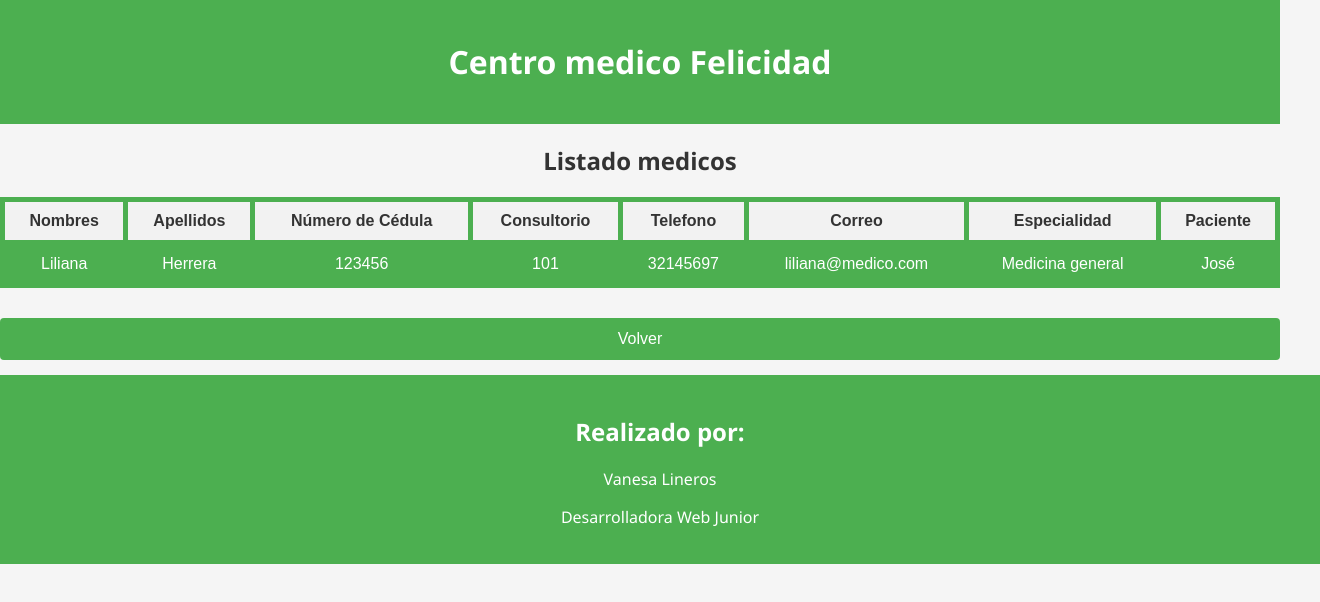
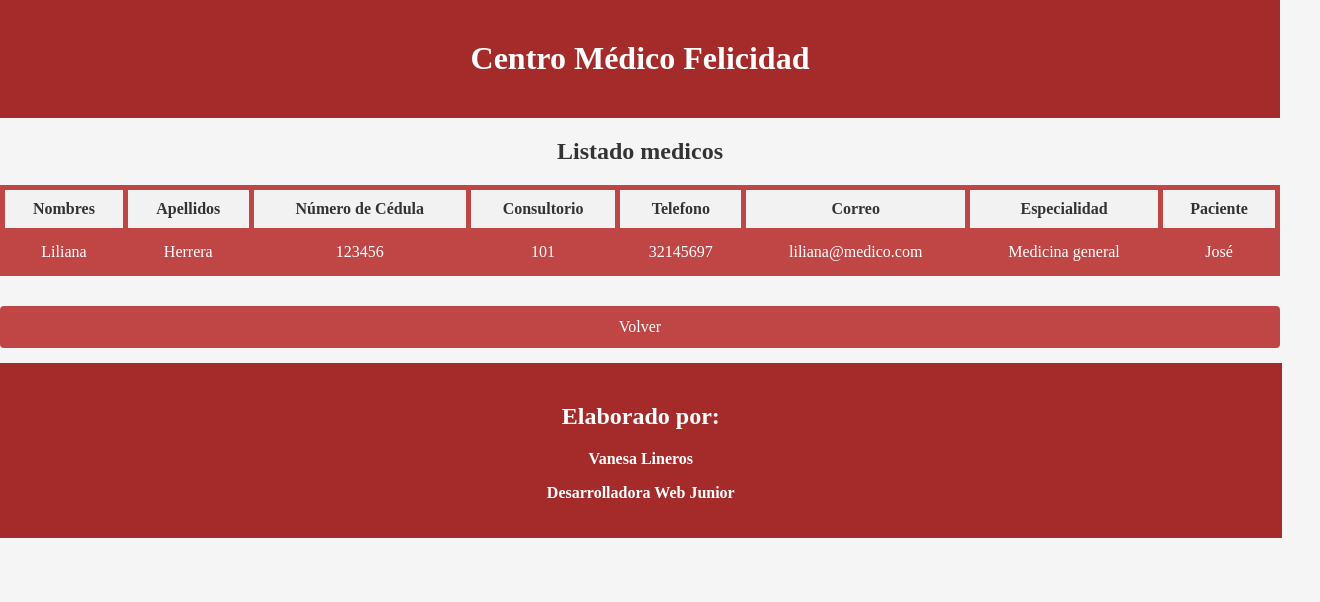
Before and after one commit to vanesalineros/Primer-Proyecto, a plain HTML site: page html/listado-medicos.html in a window 1280 px wide. Shown: the whole page, 1320 px wide, since content can reach past the window. Drawn offline with Linux system fonts and the light colour scheme.

Commit message:
Modificando Primer Proyecto

```diff
--- a/html/listado-medicos.html
+++ b/html/listado-medicos.html
@@ -8,7 +8,7 @@
 </head>
 <body>
     <header>
-        <h1>Centro medico Felicidad</h1>
+        <h1>Centro Médico Felicidad</h1>
     </header>
     <main>
         <h2>Listado medicos</h2>
@@ -42,9 +42,9 @@
         <a href="../index.html"><input type="button" value="Volver"></a>
     </main>
     <footer>
-        <h2>Realizado por:</h2>
-        <p>Vanesa Lineros</p>
-        <p>Desarrolladora Web Junior</p>
+        <h2>Elaborado por:</h2>
+        <p><b>Vanesa Lineros</b></p>
+        <p><b>Desarrolladora Web Junior</b></p>
     </footer>
     <script src="../app.js"></script>
 </body>
--- a/styles/style.css
+++ b/styles/style.css
@@ -1,6 +1,6 @@
 /* Estilos CSS para el formulario */
 body {
-    font-family: 'Segoe UI', Tahoma, Geneva, Verdana, sans-serif;
+    font-family: 'Times New Roman', Times, serif;
     background-color: #f5f5f5;
     color: #333;
     margin: 0;
@@ -8,7 +8,7 @@ body {
 }
 
 header, footer {
-    background-color: #4CAF50;
+    background-color: brown;
     color: #fff;
     padding: 20px;
 }
@@ -16,9 +16,12 @@ header, footer {
 footer{
     position: static;
     bottom: 0;
-    width: 100%;
+    width: 97%;
 }
-
+.pie-principal{
+    position: fixed;
+    bottom: 0;
+}
 footer p {
     text-align: center;
 }
@@ -60,29 +63,29 @@ select {
     border: 2px solid #ccc;
     border-radius: 4px;
     font-size: 16px;
-    font-family: sans-serif;
+    font-family: 'Times New Roman', Times, serif;
     box-sizing: border-box;
 }
 
 input[type="submit"],
 input[type="button"] {
-    background-color: #4CAF50;
+    background-color: rgb(192, 70, 70);
     color: white;
     border: none;
     border-radius: 4px;
     cursor: pointer;
     padding: 12px 20px;
     font-size: 16px;
-    font-family: sans-serif;
+    font-family: 'Times New Roman', Times, serif;
     transition: background-color 0.3s ease;
 }
 
 input[type="submit"]:hover {
-    background-color: #3e8e41;
+    background-color: rgb(192, 70, 70);
 }
 
 span {
-    color: red;
+    color: rgb(230, 69, 69);
 }
 
 /* Estilos CSS para las tablas */
@@ -90,7 +93,7 @@ table {
     border-collapse: collapse;
     width: 100%;
     font-size: 16px;
-    font-family: sans-serif;
+    font-family: 'Times New Roman', Times, serif;
     margin-bottom: 30px;
 }
 
@@ -98,8 +101,8 @@ th,
 td {
     padding: 10px;
     text-align: center;
-    border: 5px solid #4CAF50;
-    background-color: #4CAF50;
+    border: 5px solid rgb(192, 70, 70);
+    background-color: rgb(192, 70, 70);
 
 
 }
@@ -127,7 +130,7 @@ a{
     text-decoration: none;
 }
 .listado-servicios a {
-    color: #3e8e41;
+    color: rgb(192, 70, 70);
     font-size: 20px;
 }
 
```
Also changed, not shown: html/listado-pacientes.html (+4 -4 lines), html/registro-medicos.html (+5 -5 lines), html/registro-pacientes.html (+4 -4 lines), index.html (+8 -8 lines).
